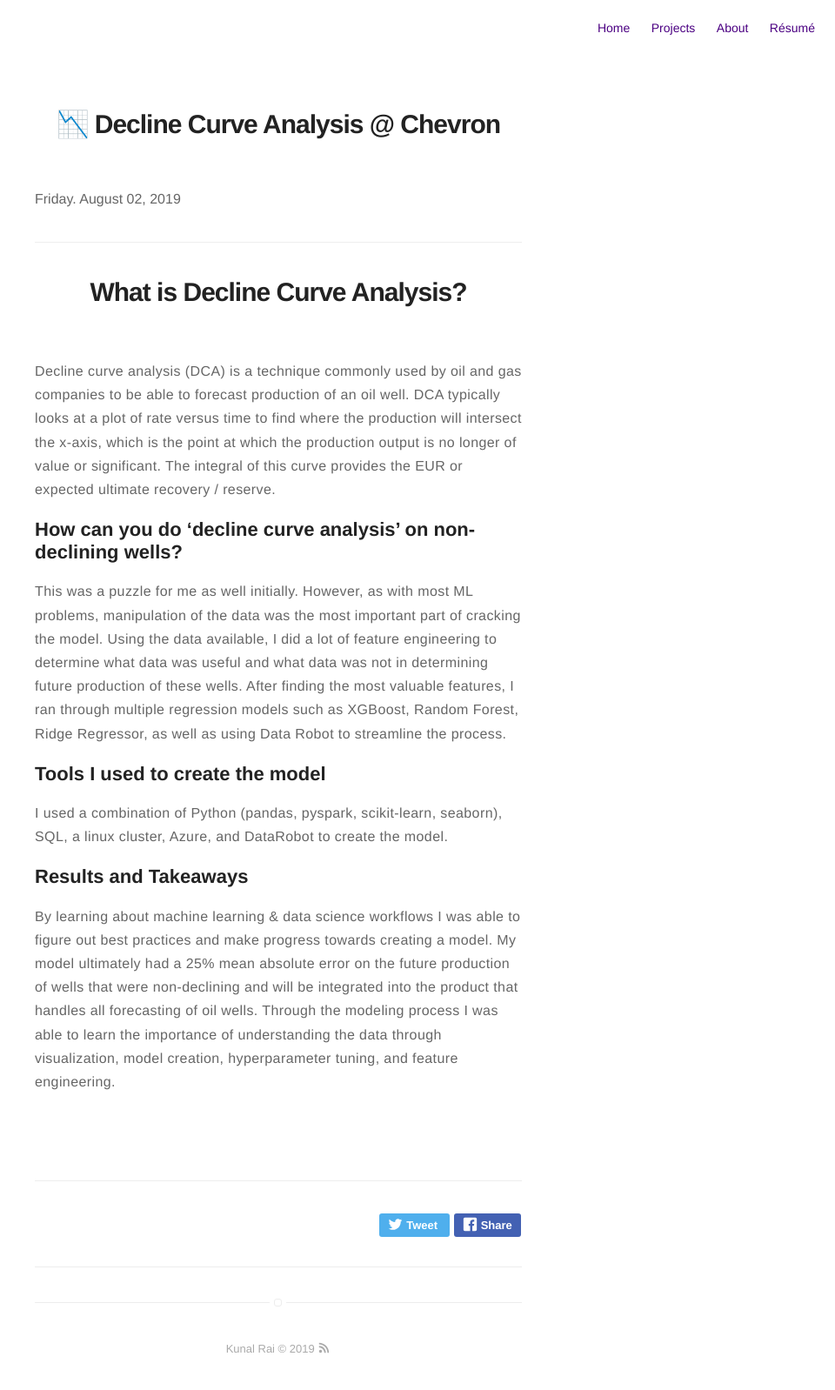
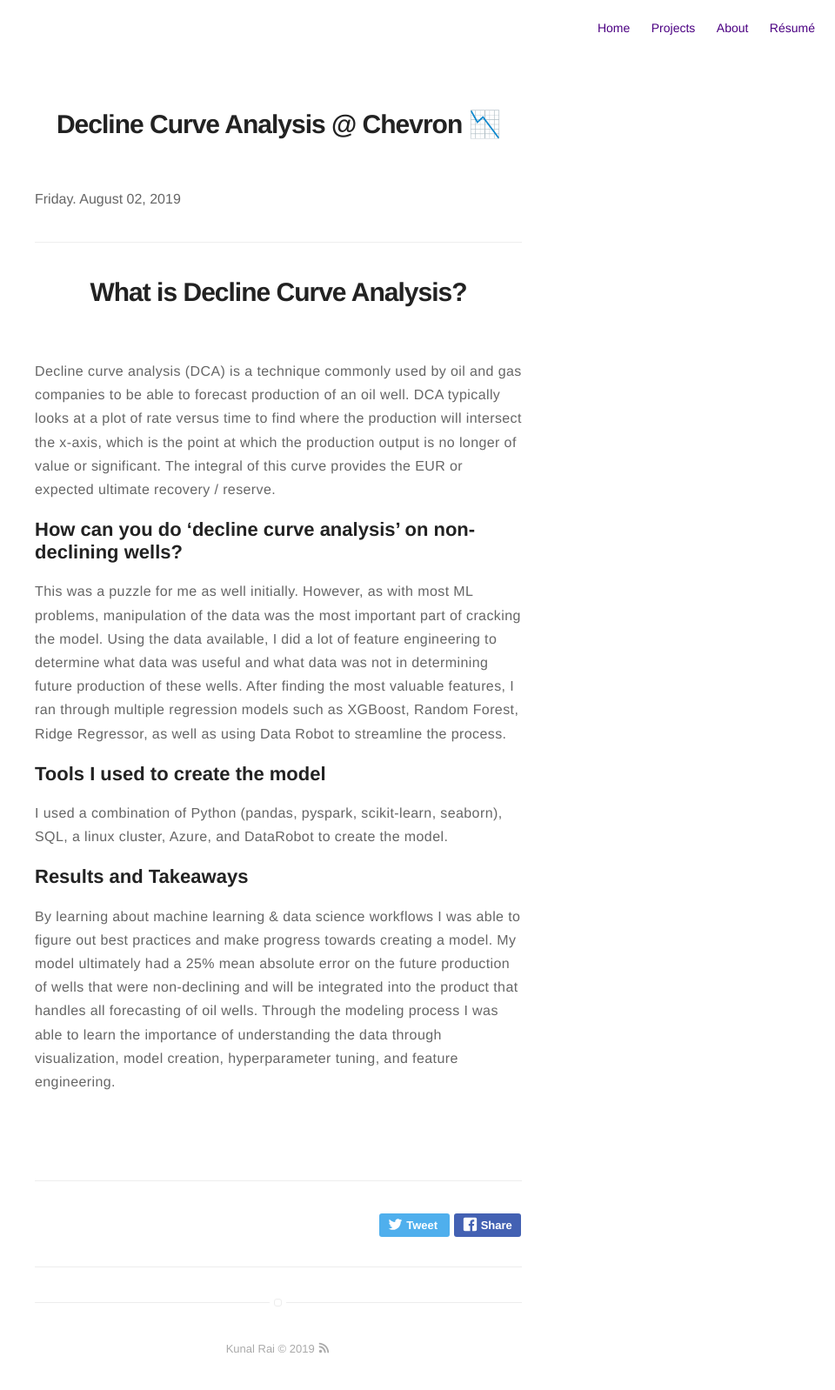
Before and after one commit to kunalrye/kunalrye.github.io, a Jekyll site: the page built from _posts/2016-01-23-decline-curve-analysis.markdown, in a window 1280 px wide. Shown: the whole page at 87% size, without its empty margins (320-1280 px from the left). Built offline with Jekyll 4.4.1, drawn with Linux system fonts in a browser that asks for light colours; emoji names are drawn with the system emoji font.

Commit message:
moved emojis

```diff
--- a/_posts/2016-01-23-decline-curve-analysis.markdown
+++ b/_posts/2016-01-23-decline-curve-analysis.markdown
@@ -1,5 +1,5 @@
 ---
-title: ":chart_with_downwards_trend: Decline Curve Analysis @ Chevron"
+title: "Decline Curve Analysis @ Chevron :chart_with_downwards_trend: "
 layout: post
 date: 2019-08-02 22:10
 # tag: jekyll
--- a/_posts/2016-01-23-tool-development.markdown
+++ b/_posts/2016-01-23-tool-development.markdown
@@ -1,5 +1,5 @@
 ---
-title: ":hammer: Tool Development @ Lockheed Martin"
+title: "Tool Development @ Lockheed Martin :hammer:"
 layout: post
 date: 2018-05-08 22:10
 # tag: jekyll
```
